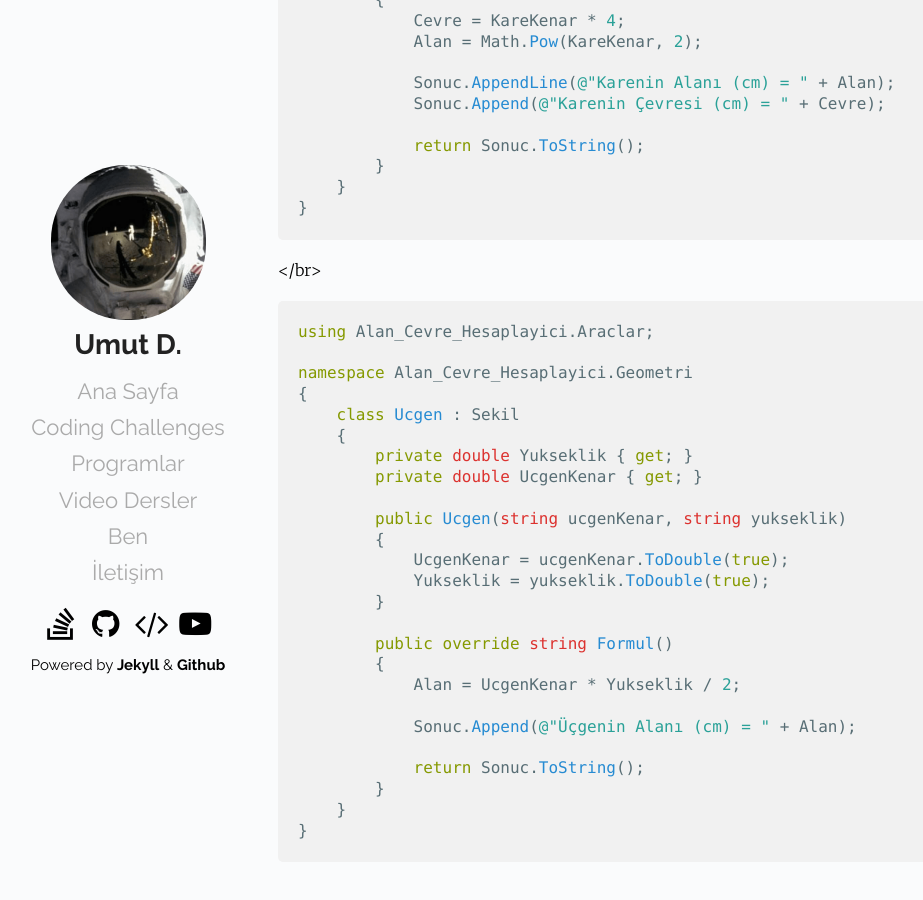
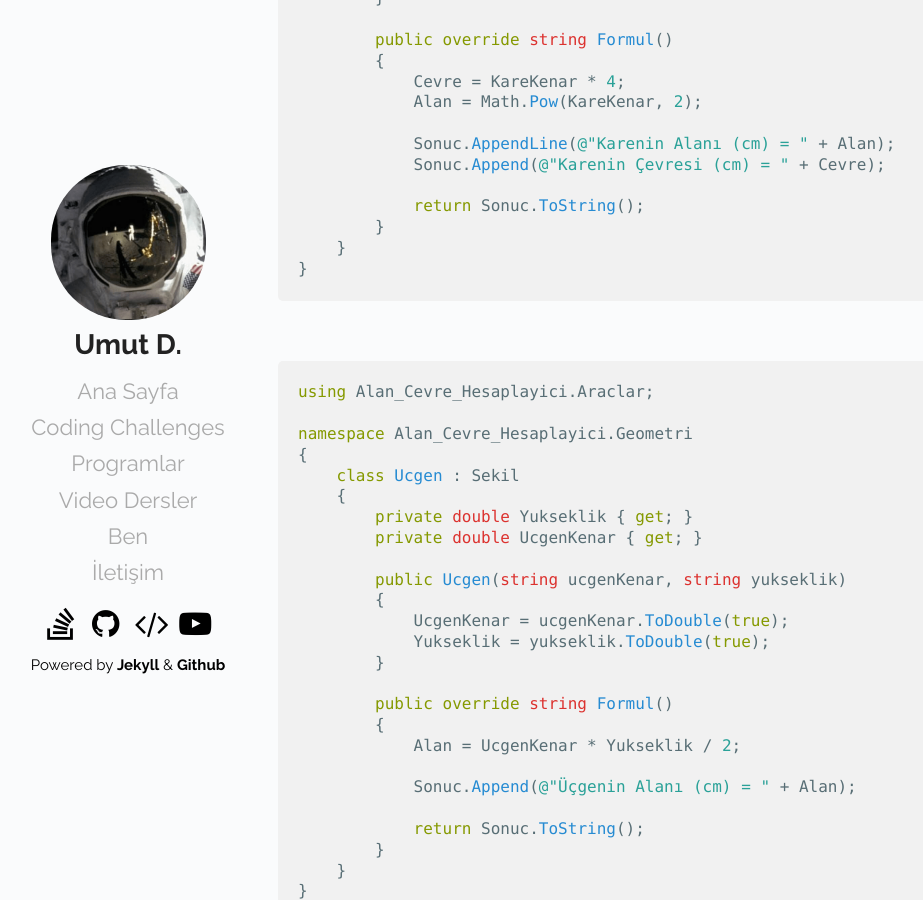
Before and after one commit to Umut-D/umutd.com, a Jekyll site: the page built from _posts/programlar/2019-12-15-alan-cevre-hesaplayici.md, in a window 1280 px wide and 900 px high, scrolled down 3471 px. Shown: the whole window, without its empty margins (57-980 px from the left). Built offline with Jekyll 4.4.1, drawn with Linux system fonts in a browser that asks for light colours.

Commit message:
Alan Cevre Hesaplayici programi guncellendi

````diff
--- a/_posts/programlar/2019-12-15-alan-cevre-hesaplayici.md
+++ b/_posts/programlar/2019-12-15-alan-cevre-hesaplayici.md
@@ -43,8 +43,7 @@ namespace Alan_Cevre_Hesaplayici.Geometri
     }
 }
 ```
-
-
+<br>
 ```csharp
 using Alan_Cevre_Hesaplayici.Geometri;
 
@@ -156,7 +155,7 @@ namespace Alan_Cevre_Hesaplayici.Geometri
     }
 }
 ```
-</br>
+<br>
 ```csharp
 using Alan_Cevre_Hesaplayici.Araclar;
 
````
